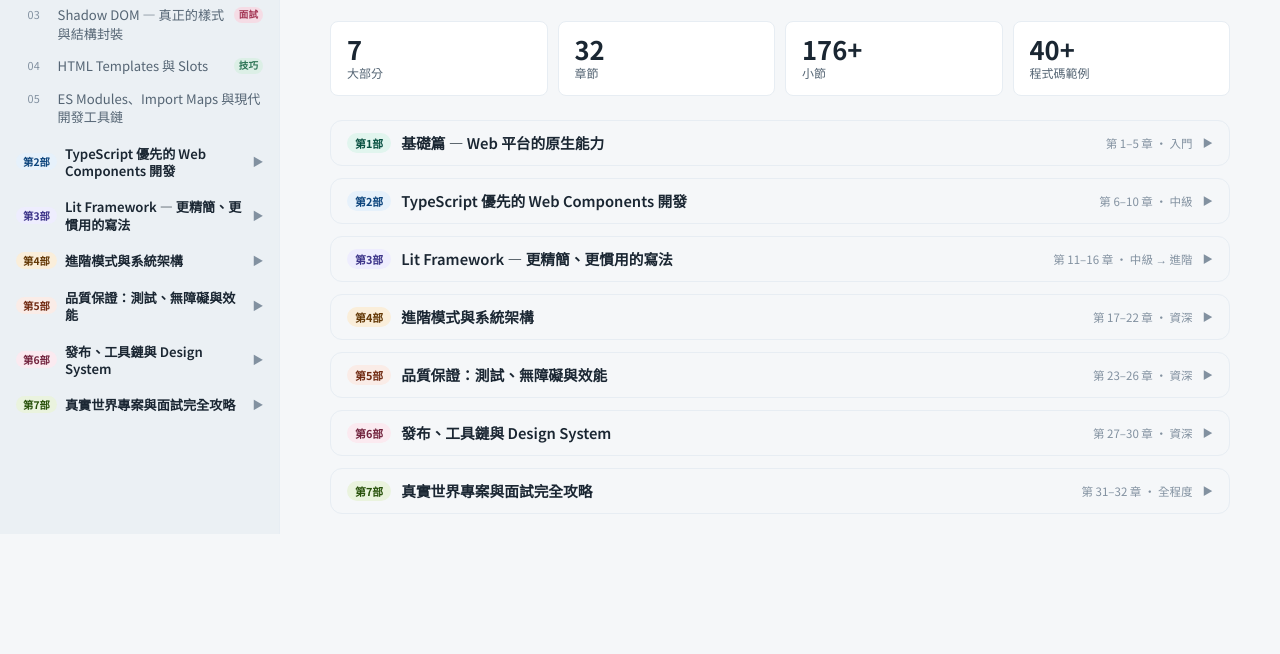
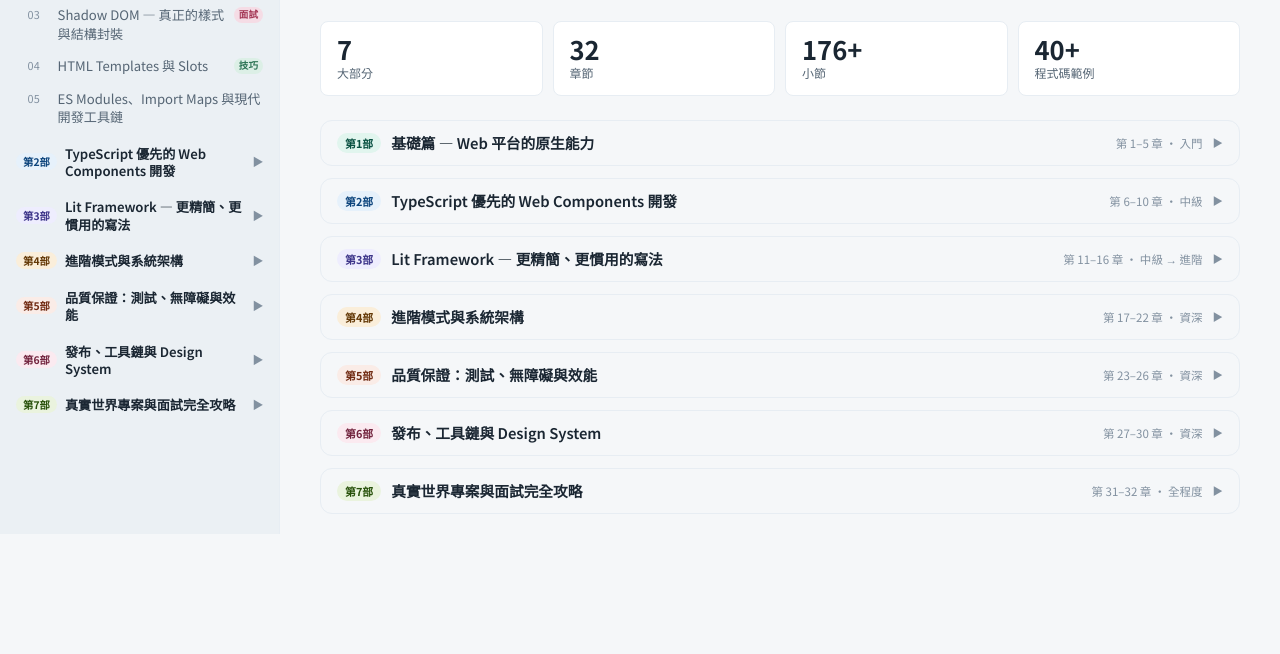
Before and after one commit to kw0006667/WebComponentGuide, a website built with Vite: page index.html in a window 1280 px wide. Shown: the part 266-920 px from the top of the page. Built offline with nearby package versions, Linux system fonts and the light colour scheme.

Commit message:
Increase maximum content width to enhance layout flexibility

```diff
--- a/src/styles/tokens.css
+++ b/src/styles/tokens.css
@@ -75,7 +75,7 @@
   --sidebar-width:        280px;
   --sections-panel-width: 220px;
   --topbar-height:        52px;
-  --content-max-width:    980px;
+  --content-max-width:    1400px;
 
   /* --- Radii --- */
   --radius-sm: 4px;
```
